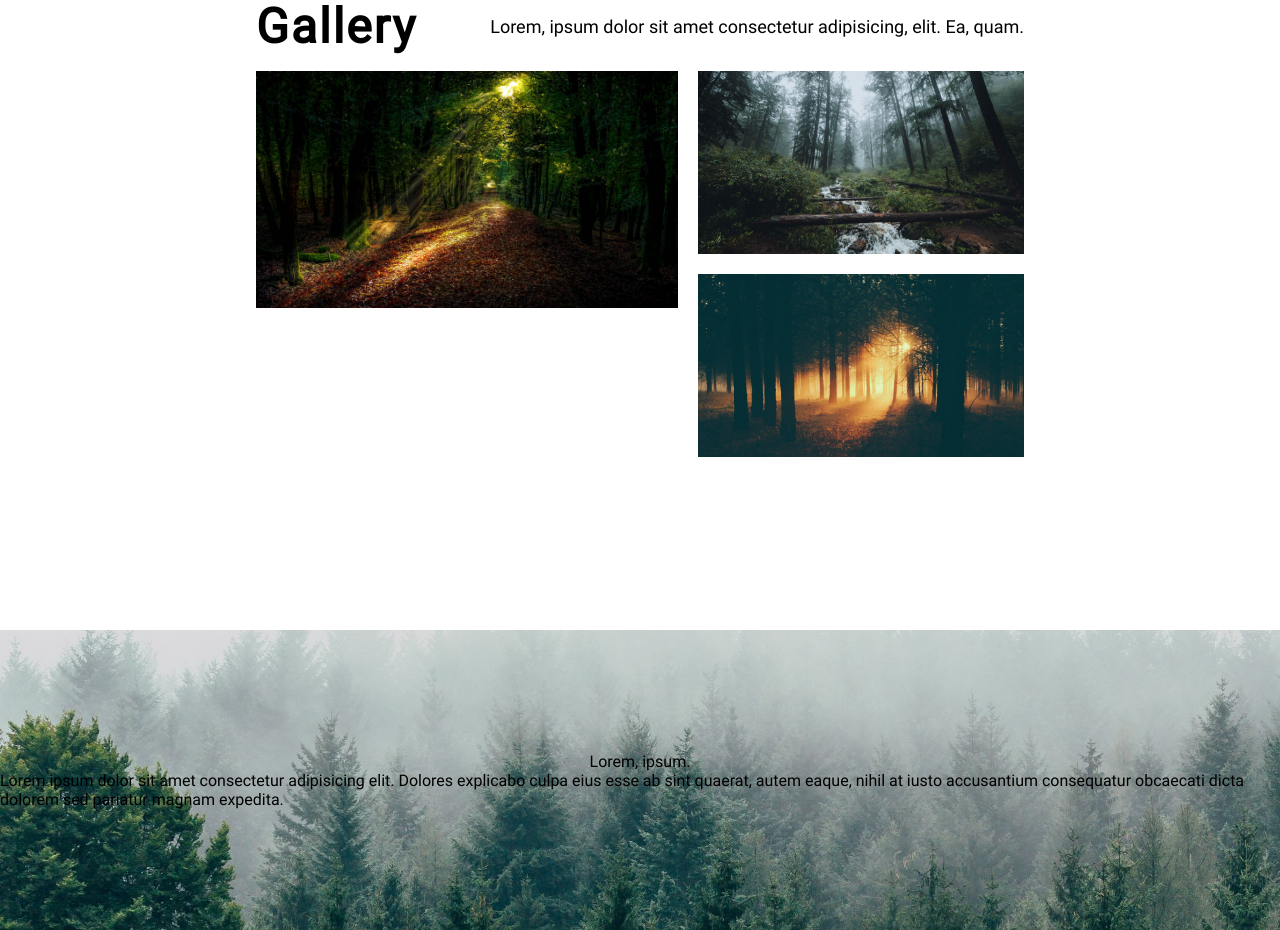
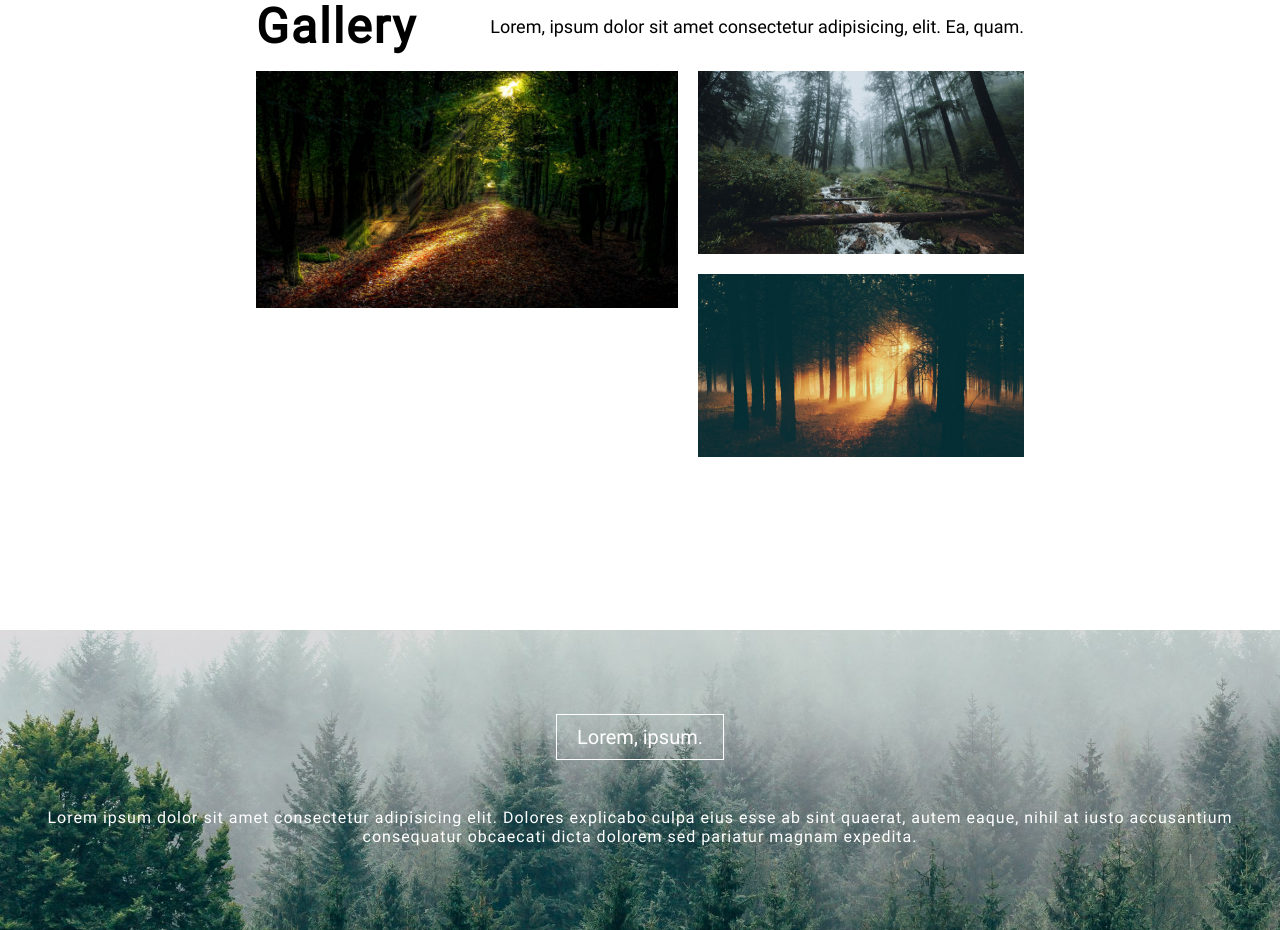
Before and after one commit to vadimus27/vadimus27.github.io, a plain HTML site: page index.html in a window 1280 px wide. Shown: the part 970-1900 px from the top of the page. Drawn offline with Linux system fonts and the light colour scheme.

Commit message:
Update main.css

```diff
--- a/css/main.css
+++ b/css/main.css
@@ -108,6 +108,19 @@ img {
 	background-position: center;
 	-webkit-background-size: cover;
 	background-size: cover;
+	font-family: roboto;
 }
-
+.last-header {
+	color: white;
+	font-size: 20px;
+	padding: 10px 20px;
+	border: 1px solid white;
+	margin-bottom: 48px;
 }
+.last-text {
+	color: white;
+	font-size: 16px;
+	text-align: center;
+	letter-spacing: 1.5;
+	letter-spacing: 1px;
+}
```
